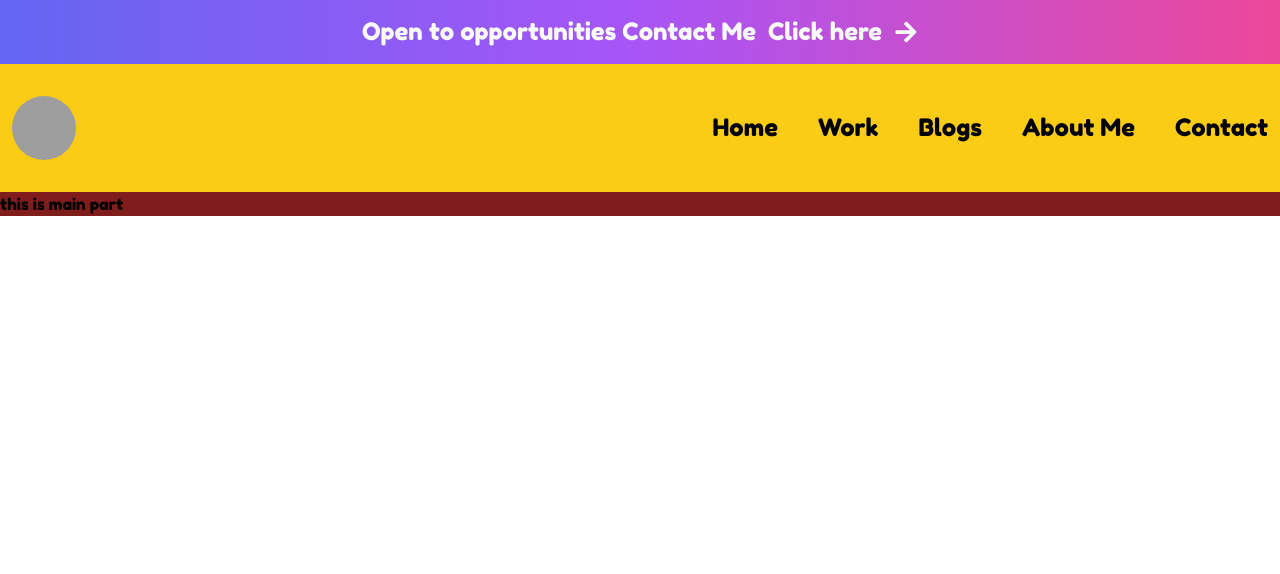
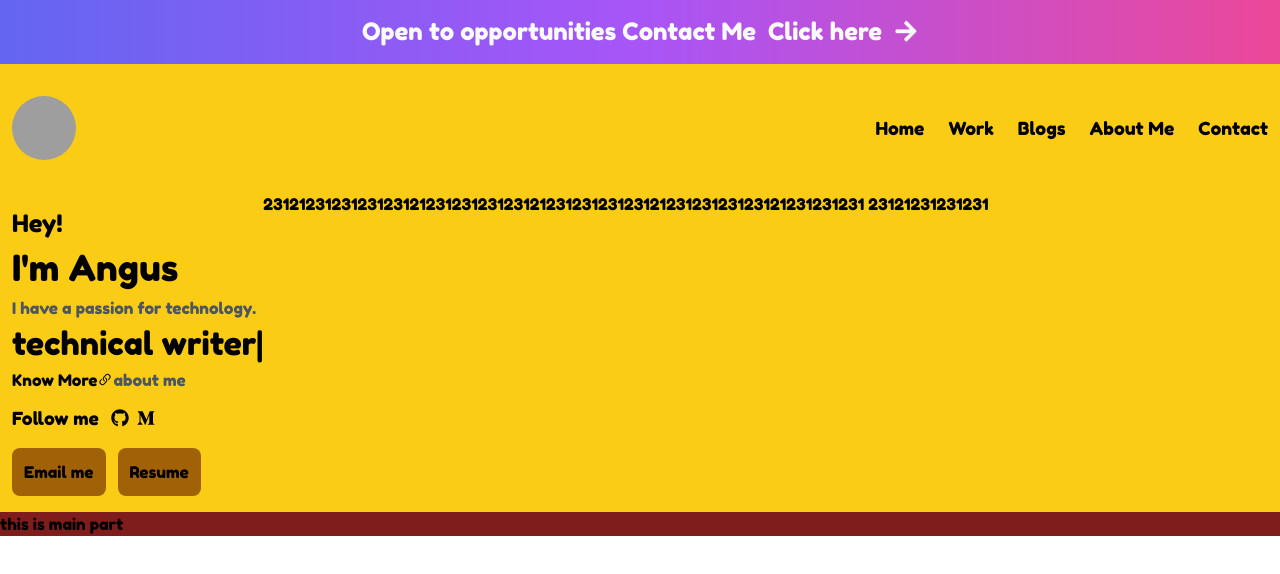
Before and after one commit to angushyx/protfolio, a Next.js app: page / in a window 1280 px wide. Shown: the top 574 px of the page. Built offline with nearby package versions, Linux system fonts and the light colour scheme; grey boxes are pictures that could not be loaded.

Commit message:
10/20 am 12:00

```diff
--- a/components/Header.tsx
+++ b/components/Header.tsx
@@ -1,6 +1,9 @@
+/* eslint-disable react/no-unescaped-entities */
 import React from "react"
-import { FaArrowRight } from "react-icons/fa"
+import { FaArrowRight, FaGithub, FaMediumM } from "react-icons/fa"
+import { BsLink45Deg } from "react-icons/bs"
 import Link from "next/link"
+import { TypeAnimation } from "react-type-animation"
 
 const Header = () => {
   return (
@@ -8,9 +11,11 @@ const Header = () => {
       <header className="bg-yellow-400">
         <div className="flex h-16 items-center justify-center bg-gradient-to-r from-indigo-500 via-purple-500 to-pink-500 object-contain text-slate-50 sm:text-lg md:text-2xl">
           Open to opportunities Contact Me{" "}
-          <span className="ml-3 flex items-center gap-3 text-sm underline-offset-8 hover:cursor-pointer hover:underline md:text-2xl">
+          <span className="ml-3 flex items-center gap-3 text-sm underline-offset-4 hover:cursor-pointer hover:underline md:text-2xl">
             Click here
-            <FaArrowRight />
+            <svg className="h-3 w-3 animate-bounce md:h-6 md:w-6">
+              <FaArrowRight />
+            </svg>
           </span>
         </div>
         <div className="container flex items-center justify-between py-8">
@@ -25,7 +30,7 @@ const Header = () => {
           <div className="relative flex h-12 w-12 cursor-pointer items-center justify-center rounded-full bg-black md:hidden">
             <div className="absolute top-4 h-0.5 w-6/12 -translate-y-1/2 bg-white before:absolute before:top-2 before:h-0.5 before:w-full before:bg-white  before:content-[''] after:absolute  after:top-4 after:h-0.5 after:w-full after:bg-white after:content-['']"></div>
           </div>
-          <ul className="hidden gap-10 md:flex md:text-lg lg:text-2xl ">
+          <ul className="hidden gap-6 md:flex md:text-lg ">
             <li className="cursor-pointer hover:text-cyan-500">
               <Link href="/">Home</Link>
             </li>
@@ -44,6 +49,62 @@ const Header = () => {
             </Link>
           </ul>
         </div>
+        <div className="container flex">
+          <div className="py-4 text-center md:text-start">
+            <div className="mb-2 flex flex-col  text-2xl">
+              Hey!
+              <div className="mt-2 text-4xl">
+                I'm <span>Angus</span>
+              </div>
+            </div>
+            <div className="text-gray-600 ">
+              I have a passion for technology.
+            </div>
+            <TypeAnimation
+              sequence={[
+                "web developer",
+                1000,
+                "technical writer",
+                2000,
+                "oss contributor",
+                2000,
+              ]}
+              wrapper="div"
+              cursor={true}
+              repeat={Infinity}
+              style={{ fontSize: "2em" }}
+            />
+            <Link href="/about">
+              <div className="flex items-center justify-center text-black md:justify-start">
+                Know More <BsLink45Deg />
+                <span className="text-gray-600">about me</span>
+              </div>
+            </Link>
+            <div className="mt-3 flex items-center justify-center gap-3 text-lg md:justify-start">
+              Follow me
+              <ul className="flex justify-center gap-2 ">
+                <Link href="">
+                  <li>
+                    <FaGithub />
+                  </li>
+                </Link>
+                <Link href="">
+                  <li>
+                    <FaMediumM />
+                  </li>
+                </Link>
+              </ul>
+            </div>
+            <div className="mt-4 flex justify-center gap-3 md:justify-start">
+              <button className="rounded-lg bg-yellow-700 p-3">Email me</button>
+              <button className="rounded-lg bg-yellow-700 p-3">Resume</button>
+            </div>
+          </div>
+          <div>
+            2312123123123123121231231231231212312312312312123123123123121231231231
+            23121231231231
+          </div>
+        </div>
       </header>
     </>
   )
--- a/package.json
+++ b/package.json
@@ -12,7 +12,8 @@
     "next": "12.3.1",
     "react": "18.2.0",
     "react-dom": "18.2.0",
-    "react-icons": "^4.6.0"
+    "react-icons": "^4.6.0",
+    "react-type-animation": "^2.1.1"
   },
   "devDependencies": {
     "@types/node": "18.8.5",
@@ -33,6 +34,7 @@
     "postcss-preset-env": "^7.8.2",
     "prettier": "^2.7.1",
     "prettier-plugin-tailwindcss": "^0.1.13",
+    "tailwind-scrollbar": "^2.1.0-preview.0",
     "tailwindcss": "^3.1.8",
     "typescript": "4.8.4"
   }
--- a/styles/globals.css
+++ b/styles/globals.css
@@ -6,5 +6,12 @@
 @layer base {
   html {
     font-family: "fredoka one", "cursive", system-ui, sans-serif;
+    @apply scrollbar scrollbar-track-gray-100 scrollbar-thumb-amber-300;
   }
 }
+
+@layer components {
+  .Anibutton {
+    @apply;
+  }
+}
--- a/tailwind.config.js
+++ b/tailwind.config.js
@@ -20,5 +20,5 @@ module.exports = {
       colors: {},
     },
   },
-  plugins: [],
+  plugins: [require("tailwind-scrollbar")],
 }
```
Also changed, not shown: 2 other files (tests, documents, lock files or other folders).
